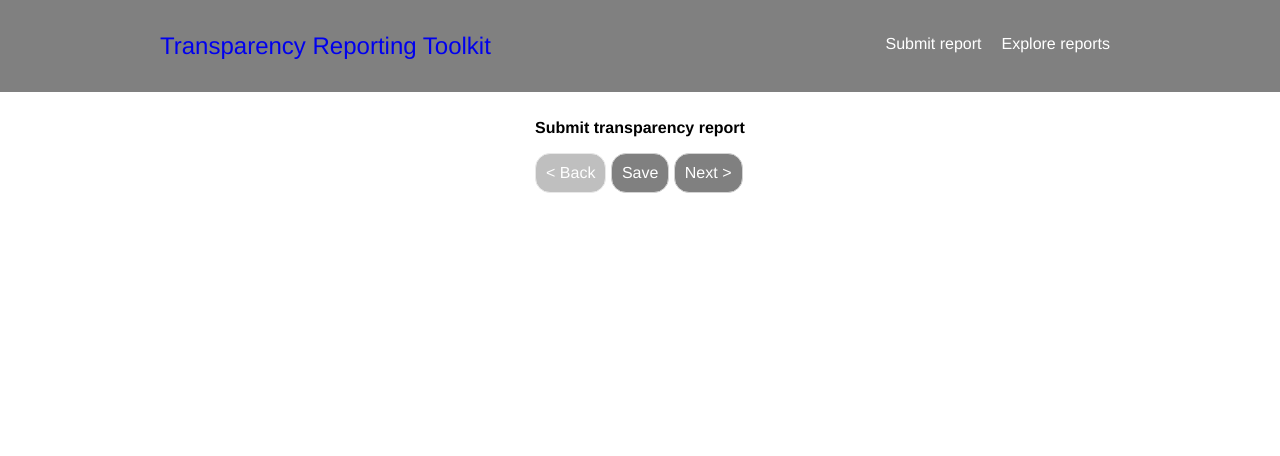
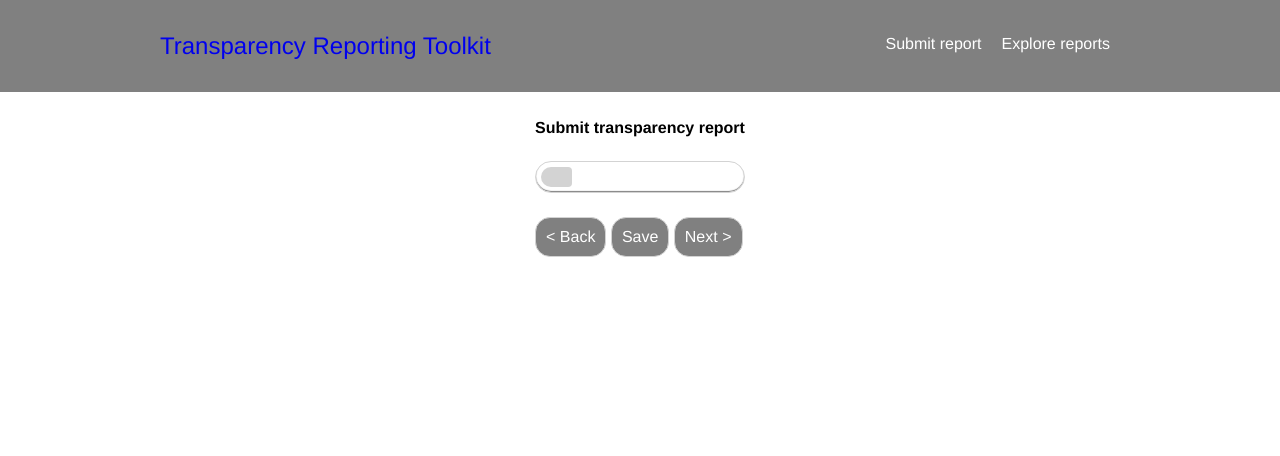
Before and after one commit to opentechinstitute/transparency-reporting-toolkit, a PHP site: page /submit-report-1.html in a window 1280 px wide. Shown: the top 456 px of the page. Run offline with PHP 8.4, Linux system fonts and the light colour scheme.

Commit message:
fixed broken back button

```diff
--- a/dest/index.html
+++ b/dest/index.html
@@ -28,7 +28,7 @@
     <p>Lorem ipsum dolor sit amet, consectetur adipiscing elit, sed do eiusmod tempor incididunt ut labore et dolore magna.</p>
   </div>
   <div class="split-box-2">
-    <a id="submit-report" href="submit-report.html">Submit report</a>
+    <a id="submit-report" href="submit-report-0.html">Submit report</a>
     <p>Go audemo C. Epotem untrum horei fac octus adhuctampl. Nihil vius auderis sinculicia audenis, porio etius es vatiam ium firmis.</p>
   </div>
 </div><div class="overlay-background">
--- a/dest/styles/main.css
+++ b/dest/styles/main.css
@@ -26,13 +26,8 @@ footer li {
   padding: 0 5vw;
   font-weight: lighter; }
 
-.disabled {
-  pointer-events: none;
-  cursor: default;
-  opacity: 0.5; }
-
 .progress-buttons {
-  margin: 1em 0; }
+  margin: 1.5em 0; }
 
 .progression {
   border: solid thin lightgrey;
@@ -44,6 +39,29 @@ footer li {
   background-color: grey;
   color: #fff;
   display: inline-block; }
+
+.progress-bar {
+  margin: 1.5em 0;
+  height: 20px;
+  /* Can be anything */
+  position: relative;
+  background: white;
+  -moz-border-radius: 25px;
+  -webkit-border-radius: 25px;
+  border-radius: 25px;
+  padding: 5px;
+  box-shadow: inset 0 -1px 1px grey;
+  border: 1px solid lightgrey; }
+  .progress-bar span {
+    display: block;
+    height: 100%;
+    border-top-right-radius: 8px;
+    border-bottom-right-radius: 8px;
+    border-top-left-radius: 20px;
+    border-bottom-left-radius: 20px;
+    background-color: lightgrey;
+    position: relative;
+    overflow: hidden; }
 
 .intro-area {
   font-size: 1.5em;
@@ -98,6 +116,18 @@ h1 {
   background-color: grey;
   color: #fff; }
 
+a {
+  text-decoration: none; }
+  a:visited {
+    color: #fff; }
+  a:hover {
+    background-color: lightgrey;
+    color: #fff; }
+  a.disabled {
+    pointer-events: none;
+    cursor: default;
+    opacity: 0.25; }
+
 .overlay-background {
   position: absolute;
   z-index: 10;
@@ -110,8 +140,10 @@ h1 {
     background-color: #fff;
     background-color: rgba(255, 255, 255, 0.75); }
 
-.time-selection p {
-  display: inline; }
+.time-selection {
+  margin: 1.5em 0; }
+  .time-selection p {
+    display: inline; }
 
 .time-options {
   display: inline; }
@@ -124,11 +156,16 @@ h1 {
     text-align: center;
     background-color: grey;
     color: #fff;
-    margin: 0 5px; }
+    margin: 0 5px;
+    display: inline-block; }
+
+.section-title {
+  margin: 1.5em 0; }
 
 table {
   border-collapse: collapse;
-  width: 100%; }
+  width: 100%;
+  margin: 1.5em 0; }
   table tr:first-child th:first-child {
     border: 0;
     background-color: transparent; }
@@ -147,7 +184,7 @@ table {
       outline: thin solid lightgrey; }
 
 .double-table {
-  margin-top: 1em;
+  margin: 1.5em 0;
   overflow: auto; }
   .double-table table {
     width: 49%;
@@ -183,9 +220,4 @@ body {
   margin: 1.5em auto;
   display: block; }
 
-a {
-  text-decoration: none; }
-  a:visited {
-    color: inherit; }
-
 /*# sourceMappingURL=main.css.map */
--- a/dest/submit-report-1.html
+++ b/dest/submit-report-1.html
@@ -18,10 +18,13 @@
   </div>  <div class="main-content container">
 <h1>Submit <span class="company-name"><span> transparency report</h1>
 
+<div class="progress-bar">
+  <span style="width:15.4%"></span>
+</div>
 <div class="progress-buttons">
-  <a href="submit-report-1.html" class="progression disabled">&lt; Back</a>
+  <a href="submit-report-0.html" class="progression ">&lt; Back</a>
   <a class="progression" href="#">Save</a>
-  <a class="progression" href="submit-report-3.html">Next &gt;</a>
+  <a class="progression" href="submit-report-2.html">Next &gt;</a>
 </div>  </div>
   <footer class="nav-background">
     <div class="container">
--- a/src/content/submit-report.hbs
+++ b/src/content/submit-report-0.hbs
@@ -1,6 +1,7 @@
 ---
 first: true
 index: 1
+progress: 7.7
 ---
 <h1>Submit <span class="company-name"><span> transparency report</h1>
 {{>time-selection}}
--- a/src/content/submit-report-1.hbs
+++ b/src/content/submit-report-1.hbs
@@ -1,6 +1,7 @@
 ---
-first: true
+first: false
 index: 2
+progress: 15.4
 ---
 <h1>Submit <span class="company-name"><span> transparency report</h1>
 
--- a/src/styles/_mixins.scss
+++ b/src/styles/_mixins.scss
@@ -20,3 +20,7 @@ $light-text: #fff;
   text-align: center;
   @include high-contrast;
 }
+
+@mixin section-margins {
+  margin: 1.5em 0;
+}
--- a/src/template/partials/cta.hbs
+++ b/src/template/partials/cta.hbs
@@ -7,7 +7,7 @@
     <p>{{explore-p}}</p>
   </div>
   <div class="split-box-2">
-    <a id="submit-report" href="submit-report.html">{{submit-link}}</a>
+    <a id="submit-report" href="submit-report-0.html">{{submit-link}}</a>
     <p>{{submit-p}}</p>
   </div>
 </div>
--- a/src/template/partials/types-intro-usa.hbs
+++ b/src/template/partials/types-intro-usa.hbs
@@ -1,4 +1,4 @@
-<div class="types-intro-usa">
+<div class="types-intro-usa section-title">
   <h2>Types of legal processes received<span class="label">USA requests</span></h2>
   <p>Go audemo C. Epotem untrum horei fac octus adhuctampl. Nihil vius auderis
 sinculicia audenis, porio etius es vatiam ium firmis consum di, cluderraecii
```
Also changed, not shown: dest/submit-report-0.html (renamed from dest/submit-report.html, +7 -4 lines), src/styles/_nav.scss (+25 -7 lines), src/styles/_submit.scss (+8 -1 lines), src/styles/_typography.scss (+15 -0 lines), src/styles/main.scss (+0 -7 lines), src/template/partials/progress-buttons.hbs (+5 -2 lines), 1 other file.
